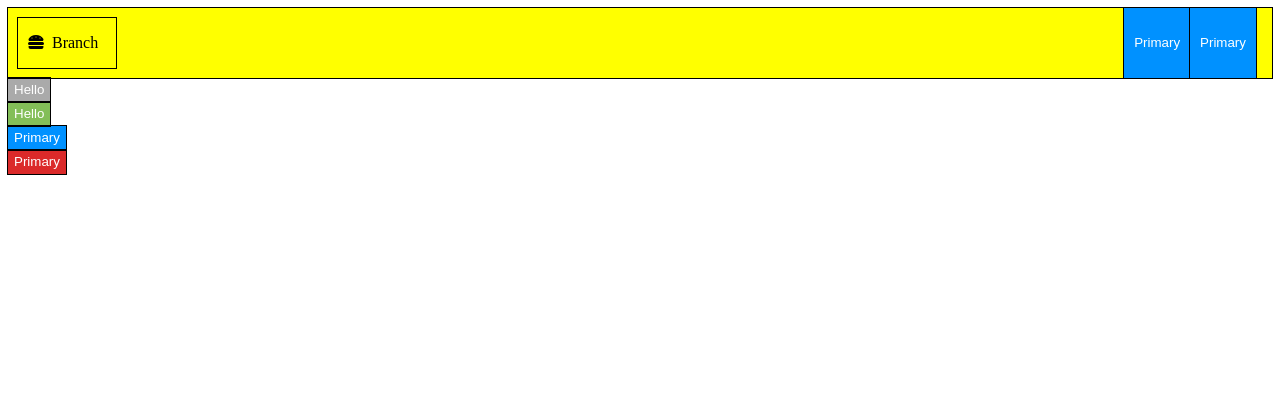
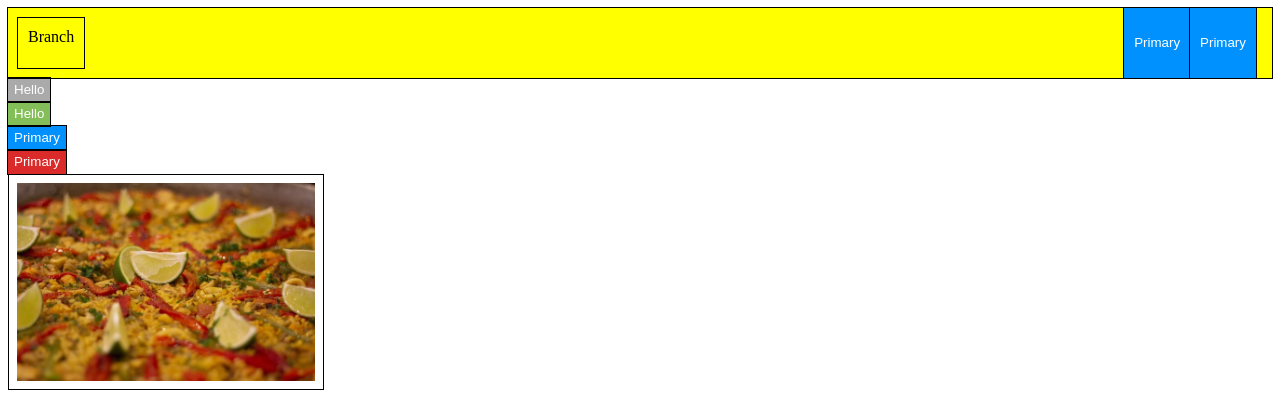
Before and after one commit to juakiCarbonell/food, a React (Create React App) app: page / in a window 1280 px wide. Shown: the top 420 px of the page. Built offline with nearby package versions, Linux system fonts and the light colour scheme.

Commit message:
card placed

```diff
--- a/src/UI/Branch.js
+++ b/src/UI/Branch.js
@@ -1,29 +1,23 @@
 import React from 'react';
-import { space } from "styled-system";
+import { space, typography } from "styled-system";
 import styled from "styled-components";
-import { Box } from 'reflexbox'
 
-import Icon from './Icon'
+
+import Text from './Text';
 
 const StyledBranch = styled.div`
   ${space}
-  min-height: 22px;
-  line-height: 22px;
+  ${typography}
   border:none;
   outline: 1px solid black;
   cursor: pointer;
-  display: flex;
-  align-items: center;
-  justify-content: center;
-  text-decoration: none !important;
 `;
 
 const Branch = (props) => {
-  console.log(props)
+  console.log (props)
   return (
     <StyledBranch {...props}>
-      <Icon/>
-      <Box m={2}>Branch</Box>
+      <Text text="Branch" textAlign='center'></Text>
     </StyledBranch>
   );
 };
--- a/src/UI/Button.js
+++ b/src/UI/Button.js
@@ -24,7 +24,6 @@ const StyledButton = styled.button`
 `;
 
 const Button = (props) => {
-  const { children } = props;
   return (
     <StyledButton {...props}>
 
--- /dev/null
+++ b/src/UI/Card.js
@@ -0,0 +1,26 @@
+import React from 'react';
+import { Flex, Box } from 'reflexbox';
+import styled from "styled-components";
+import { layout } from 'styled-system'
+
+import Image from './Image'
+
+const StyledCard = styled(Flex)`
+  border: 1px solid black;
+  ${layout}
+`
+
+const Card = (props) => {
+  return (
+    <StyledCard width={[1, 1 / 2, 1 / 4]} {...props}>
+      <Image />
+      <Box />
+    </StyledCard>
+  );
+};
+
+Card.defaultProps = {
+  p: 2
+};
+
+export default Card;
--- /dev/null
+++ b/src/UI/Image.js
@@ -0,0 +1,17 @@
+import React from 'react';
+import img from '../multimedia/images/paella.jpg';
+
+import styled from "styled-components";
+
+const StyledImage = styled.img`
+  width: 100%
+`
+
+
+const Image = () => {
+  return (
+    <StyledImage src={img} alt="Paella"/>
+  );
+};
+
+export default Image;
--- /dev/null
+++ b/src/UI/Text.js
@@ -0,0 +1,21 @@
+import React from 'react';
+import { Box } from 'reflexbox';
+import styled from "styled-components";
+import { space } from "styled-system";
+
+
+const StyledText = styled(Box)`
+  width: 100%
+  ${space}
+`
+
+
+const Text = (props) => {
+  return (
+    <StyledText {...props}>
+      {props.text}
+    </StyledText>
+  );
+};
+
+export default Text;
--- a/src/components/App.js
+++ b/src/components/App.js
@@ -1,6 +1,7 @@
 import React from 'react';
 import Button from '../UI/Button';
 import NavBar from '../UI/NavBar';
+import Card from '../UI/Card'
 
 import { ThemeProvider } from 'styled-components'
 import theme from '../UI/theme'
@@ -17,6 +18,7 @@ const App = () => {
       </Button>
       <Button variant='primary'>Primary</Button>
       <Button variant='danger'>Primary</Button>
+      <Card />
     </ThemeProvider>
   );
 };
```
Also changed, not shown: src/multimedia/images/paella.jpg (added), 1 other file (tests, documents, lock files or other folders).
